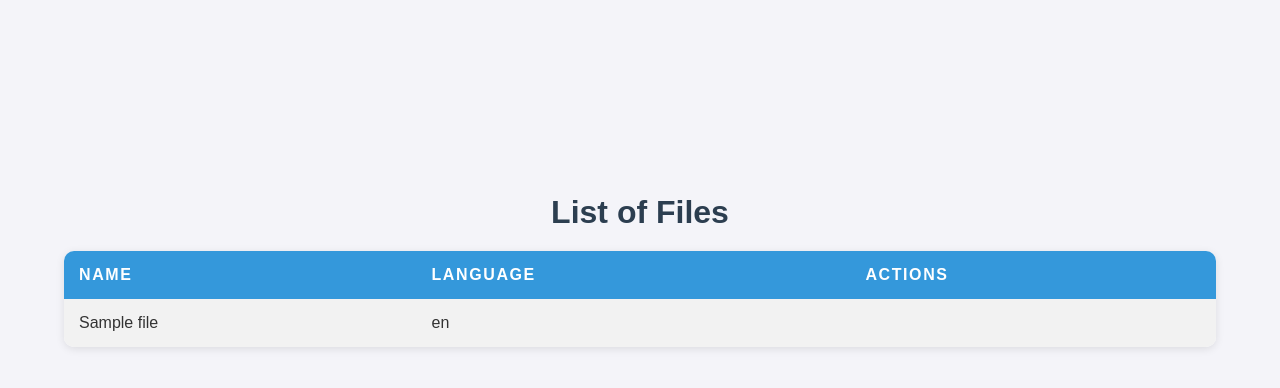
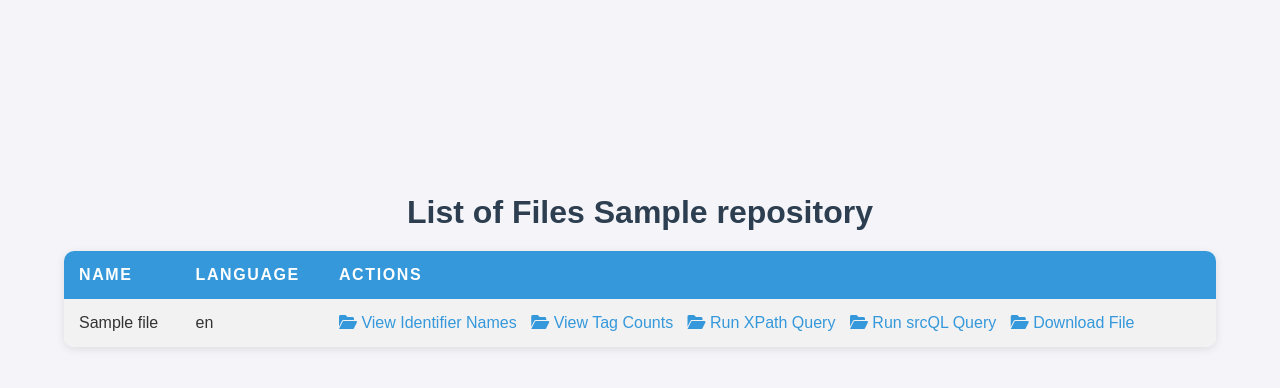
Before and after one commit to aalramadan/srcView, a Flask app: page /files/1 in a window 1280 px wide. Shown: the part 140-528 px from the top of the page. Run offline with Flask 3, Linux system fonts and the light colour scheme; tables that the repository leaves empty hold one stand-in row (values such as "Sample post"); parts of the project's set-up code (start-up, migrations or seed data) failed here and were passed over.

Commit message:
More updates - can download files and run xpaths

```diff
--- a/app.py
+++ b/app.py
@@ -1,9 +1,10 @@
 DEBUG = True
 
-from flask import Flask, render_template, request, redirect
+from flask import Flask, render_template, request, redirect, send_file
 from flask_socketio import SocketIO
 
 import threading
+import io
 
 
 if DEBUG:
@@ -88,7 +89,9 @@ def process_github_link(github_link):
         return
 
     socket_io.emit("update",{'message':'Done! Redirecting...'})
-    socket_io.emit("finish",{'redirect':f'/repos'})
+    socket_io.emit("finish",{'redirect':f'/files/{srcml_database.get_repo_id_from_name(repo_name)}'})
+
+
 
 @app.route('/repos')
 def repos():
@@ -98,18 +101,61 @@ def repos():
 @app.route('/files/<repo_id>')
 def list_files(repo_id):
     files = srcml_database.retrieve_files(repo_id)
-    return render_template('files.html', files=files)
+    return render_template('files.html', files=files,repo=srcml_database.get_repo_name_from_id(repo_id))
 
-@app.route('/identifiers/<repo_id>')
-def list_identifiers(repo_id):
-    identifiers = srcml_database.retrieve_identifiers(repo_id)
-    return render_template('identifiers.html', identifiers=identifiers)
+@app.route('/identifiers/file/<file_id>')
+def list_identifiers(file_id):
+    identifiers = srcml_database.retrieve_identifiers(file_id)
+    return render_template('identifiers.html', identifiers=identifiers,display=srcml_database.get_file_name_from_id(file_id))
 
-@app.route('/tags/<repo_id>')
-def list_tags(repo_id):
-    tags = srcml_database.retrieve_tags(repo_id)
-    return render_template('tags.html', tags=tags)
+@app.route('/identifiers/repo/<repo_id>')
+def list_identifiers_from_repo(repo_id):
+    identifiers = srcml_database.retrieve_identifiers_from_repo(repo_id)
+    return render_template('identifiers.html', identifiers=identifiers,display=srcml_database.get_repo_name_from_id(repo_id))
 
+@app.route('/tags/file/<file_id>')
+def list_tags(file_id):
+    tags = srcml_database.retrieve_tags(file_id)
+    return render_template('tags.html', tags=tags,display=srcml_database.get_file_name_from_id(file_id))
+
+@app.route('/tags/repo/<repo_id>')
+def list_tags_from_repo(repo_id):
+    tags = srcml_database.retrieve_tags_from_repo(repo_id)
+    print(dict(tags))
+    return render_template('tags.html', tags=tags,display=srcml_database.get_repo_name_from_id(repo_id))
+
+
+@app.route('/xpath_run/repo/<repo_id>',methods=['GET', 'POST'])
+def xpath_on_repo(repo_id):
+    if request.method == 'GET':
+        return render_template('run_xpath.html')
+    if request.method == 'POST':
+        xpath = request.form['xpath']
+        thread = threading.Thread(target=execute_xpath_on_repo,args=(repo_id,xpath))
+        thread.start()
+
+        result="Running your XPath!"
+        return render_template('run_xpath.html', result=result)
+
+def execute_xpath_on_repo(repo_id,xpath):
+    run_xpath_on_repo(repo_id,xpath)
+    socket_io.emit("finish",{'redirect':'/repos'})
+
+
+
+@app.route('/download/file/<file_id>', methods=['GET'])
+def download_file(file_id):
+    repo_name = srcml_database.get_repo_name_from_file_id(file_id)
+    file_name = srcml_database.get_file_name_from_id(file_id)
+    file_buffer = io.BytesIO()
+    file_buffer.write(get_unit_text(repo_name,file_name))
+    file_buffer.seek(0)
+
+    return send_file(file_buffer,as_attachment=True,download_name=file_name.split("/")[-1],mimetype="text/plain")
+
+@app.route('/download/repo/<repo_id>', methods=['GET'])
+def download_repo(repo_id):
+    return send_file("data/"+srcml_database.get_repo_name_from_id(repo_id)+"/code.xml")
 
 
 if __name__ == '__main__':
--- a/srcml_analysis.py
+++ b/srcml_analysis.py
@@ -106,6 +106,8 @@ def add_names_to_database(repo_name):
         for line in file.readlines():
             line = line.strip()
             vals = line.split(",")
+            if len(vals) < 7:
+                continue
             name = vals[0]
             type = vals[1]
             category = vals[2]
@@ -129,3 +131,41 @@ def count_tags(repo_name):
 
     srcml_database.commit()
     return True
+
+def run_xpath_on_file(repo_id,file_id,xpath,run_id = None):
+    if run_id == None:
+        run_id = srcml_database.create_query_run(xpath,"xpath")
+    repo_name = srcml_database.get_repo_name_from_id(repo_id)
+    with pylibsrcml.srcMLArchiveRead("data/"+repo_name+"/code.xml") as iarchive, pylibsrcml.srcMLArchiveWrite("data/"+repo_name+"/query_"+str(run_id)+"_"+str(file_id)+".xml") as oarchive:
+        iarchive.append_transform_xpath(xpath)
+        for unit in iarchive:
+            if(unit.get_filename() == srcml_database.get_file_name_from_id(file_id)):
+                result = iarchive.unit_apply_transforms(unit)
+                if not result.is_unit_result():
+                    break
+                for result_unit in result:
+                    oarchive.write_unit(result_unit)
+                srcml_database.add_query_result(file_id,run_id)
+                break
+    srcml_database.commit()
+
+def run_xpath_on_repo(repo_id,xpath,run_id = None):
+    if run_id == None:
+        run_id = srcml_database.create_query_run(xpath,"xpath")
+    files = srcml_database.retrieve_files(repo_id)
+    for file in files:
+        run_xpath_on_file(repo_id,file["id"],xpath,run_id)
+    srcml_database.commit()
+
+def run_xpath_on_all(xpath):
+    run_id = srcml_database.create_query_run(xpath,"xpath")
+    repos = srcml_database.retrieve_repos()
+    for repo in repos:
+        run_xpath_on_repo(repo["id"],xpath,run_id)
+    srcml_database.commit()
+
+def get_unit_text(repo,file):
+    with pylibsrcml.srcMLArchiveRead("data/"+repo+"/code.xml") as archive:
+        for unit in archive:
+            if unit.get_filename() == file:
+                return unit.unparse_memory()
--- a/srcml_database.py
+++ b/srcml_database.py
@@ -98,6 +98,25 @@ def get_repo_id_from_name(repo_name):
     """, (repo_name,))
     return cursor.fetchone()["id"]
 
+def get_repo_name_from_id(repo_id):
+    cursor = connection.cursor()
+    cursor.execute("""
+        SELECT name
+        FROM repository
+        WHERE id=?
+    """, (repo_id,))
+    return cursor.fetchone()["name"]
+
+def get_repo_name_from_file_id(file_id):
+    cursor = connection.cursor()
+    cursor.execute("""
+        SELECT repository.name
+        FROM file
+            INNER JOIN repository ON file.repo_id = repository.id
+        WHERE file.id=?
+    """, (file_id,))
+    return cursor.fetchone()["name"]
+
 def add_file(name,language,repo_name):
     cursor = connection.cursor()
     cursor.execute("""
@@ -113,6 +132,15 @@ def get_file_id_from_name_and_repo(filename,repo_id):
         WHERE name=? AND repo_id=?
     """, (filename,repo_id))
     return cursor.fetchone()["id"]
+
+def get_file_name_from_id(file_id):
+    cursor = connection.cursor()
+    cursor.execute("""
+        SELECT name
+        FROM file
+        WHERE id=?
+    """, (file_id,))
+    return cursor.fetchone()["name"]
 
 def add_identifier(name,type,category,file_id,line,column,stereotype):
     cursor = connection.cursor()
@@ -147,20 +175,57 @@ def retrieve_files(repo_id):
     """, (repo_id,))
     return cursor.fetchall()
 
-def retrieve_identifiers(repo_id):
+def retrieve_identifiers(file_id):
     cursor = connection.cursor()
     cursor.execute("""
         SELECT name, type, category, file_id, line, column, stereotype
         FROM identifier
-        WHERE file_id IN (SELECT id FROM file WHERE repo_id = ?)
+        WHERE file_id = ?
+    """, (file_id,))
+    return cursor.fetchall()
+
+def retrieve_identifiers_from_repo(repo_id):
+    cursor = connection.cursor()
+    cursor.execute("""
+        SELECT identifier.name, type, category, file_id, line, column, file.name as filename, stereotype
+        FROM file
+            INNER JOIN identifier ON file.id = identifier.file_id
+        WHERE repo_id = ?;
     """, (repo_id,))
     return cursor.fetchall()
 
-def retrieve_tags(repo_id):
+def retrieve_tags(file_id):
     cursor = connection.cursor()
     cursor.execute("""
         SELECT tag, file_id, count
         FROM tag_count
-        WHERE file_id IN (SELECT id FROM file WHERE repo_id = ?)
+        WHERE file_id IN (SELECT id FROM file WHERE file_id = ?)
+    """, (file_id,))
+    return cursor.fetchall()
+
+def retrieve_tags_from_repo(repo_id):
+    cursor = connection.cursor()
+    cursor.execute("""
+        SELECT tag, SUM(count) as count
+        FROM repository
+            INNER JOIN file ON repository.id = file.repo_id
+            INNER JOIN tag_count ON file.id = tag_count.file_id
+        WHERE repository.id = ?
+        GROUP BY repository.id, tag
     """, (repo_id,))
     return cursor.fetchall()
+
+def create_query_run(query,type):
+    cursor = connection.cursor()
+    cursor.execute("""
+        INSERT INTO query_run(query,query_type)
+        VALUES (?,?)
+    """,(query,type))
+    return cursor.lastrowid
+
+def add_query_result(file_id,query_id):
+    cursor = connection.cursor()
+    cursor.execute("""
+        INSERT INTO query_run_result(file_id,query_id)
+        VALUES (?,?)
+    """,(file_id,query_id))
--- a/templates/files.html
+++ b/templates/files.html
@@ -3,7 +3,7 @@
 <head>
     <meta charset="UTF-8">
     <meta name="viewport" content="width=device-width, initial-scale=1.0">
-    <title>List of Files</title>
+    <title>List of Files in {{ repo }}</title>
     <link rel="stylesheet" href="https://cdnjs.cloudflare.com/ajax/libs/font-awesome/6.0.0-beta3/css/all.min.css" integrity="sha512-aawx5ziN9a+XhX5riR+7tWJRMF/gTWcSCyw/2IAidRe9alLz2vHH+H3J/bLMyOJo6cIJW2FzH6VZKDVo8/m2Ig==" crossorigin="anonymous" referrerpolicy="no-referrer" />
     <style>
         body {
@@ -66,7 +66,7 @@
     </style>
 </head>
 <body>
-    <h1>List of Files</h1>
+    <h1>List of Files {{ repo }}</h1>
     <div class="table-container">
         <table>
             <tr>
@@ -79,7 +79,11 @@
                 <td>{{ file['name'] }}</td>
                 <td>{{ file['language'] }}</td>
                 <td class="actions">
-
+                    <a href="/identifiers/file/{{ file['id'] }}"><i class="fas fa-folder-open"></i> View Identifier Names</a>
+                    <a href="/tags/file/{{ file['id'] }}"><i class="fas fa-folder-open"></i> View Tag Counts</a>
+                    <a href="/xpath_run/file/{{ file['id'] }}"><i class="fas fa-folder-open"></i> Run XPath Query</a>
+                    <a href="/srcql_run/file/{{ file['id'] }}"><i class="fas fa-folder-open"></i> Run srcQL Query</a>
+                    <a href="/download/file/{{ file['id'] }}"><i class="fas fa-folder-open"></i> Download File</a>
                 </td>
             </tr>
             {% endfor %}
--- a/templates/tags.html
+++ b/templates/tags.html
@@ -3,7 +3,7 @@
 <head>
     <meta charset="UTF-8">
     <meta name="viewport" content="width=device-width, initial-scale=1.0">
-    <title>List of Tags</title>
+    <title>List of Tags in {{ display }}</title>
     <link rel="stylesheet" href="https://cdnjs.cloudflare.com/ajax/libs/font-awesome/6.0.0-beta3/css/all.min.css" integrity="sha512-aawx5ziN9a+XhX5riR+7tWJRMF/gTWcSCyw/2IAidRe9alLz2vHH+H3J/bLMyOJo6cIJW2FzH6VZKDVo8/m2Ig==" crossorigin="anonymous" referrerpolicy="no-referrer" />
     <style>
         body {
@@ -66,7 +66,7 @@
     </style>
 </head>
 <body>
-    <h1>List of Tags</h1>
+    <h1>List of Tags in {{ display }}</h1>
     <div class="table-container">
         <table>
             <tr>
```
Also changed, not shown: templates/identifiers.html (+8 -2 lines), templates/repos.html (+5 -2 lines), templates/run_xpath.html (added, +44 -0 lines).
